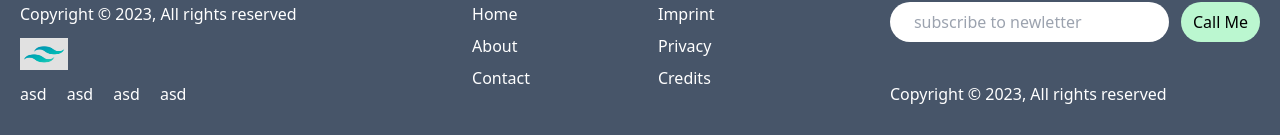
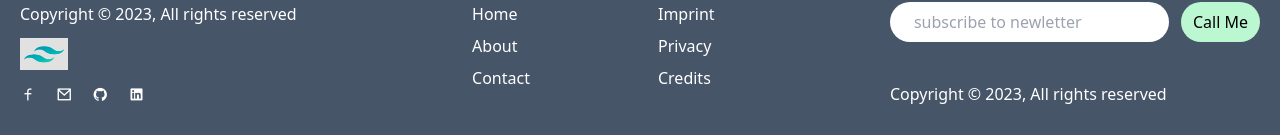
Before and after one commit to khalidNidal/Full_tailwindCSS, a website: page index.html in a window 1280 px wide. Shown: the part 1353-1488 px from the top of the page. Drawn offline with nearby package versions, Linux system fonts and the light colour scheme.

Commit message:
index.html

```diff
--- a/index.html
+++ b/index.html
@@ -124,10 +124,10 @@
                     <img src="dist/image/tailwind-on-gray.avif" class="w-12  h-8 " alt="Tailwind Logo" >
                     </div>
                     <div class=" text-center md:text-start space-x-4">
-                        <a href="#">asd</a>
-                        <a href="#">asd</a>
-                        <a href="#">asd</a>
-                        <a href="#">asd</a>
+                        <a href="#"><i class="ri-facebook-line"></i></a>
+                        <a href="#"><i class="ri-mail-line"></i></a>
+                        <a href="#"><i class="ri-github-fill"></i></a>
+                        <a href="#"><i class="ri-linkedin-box-fill"></i></a>
 
                     </div>
 
```
